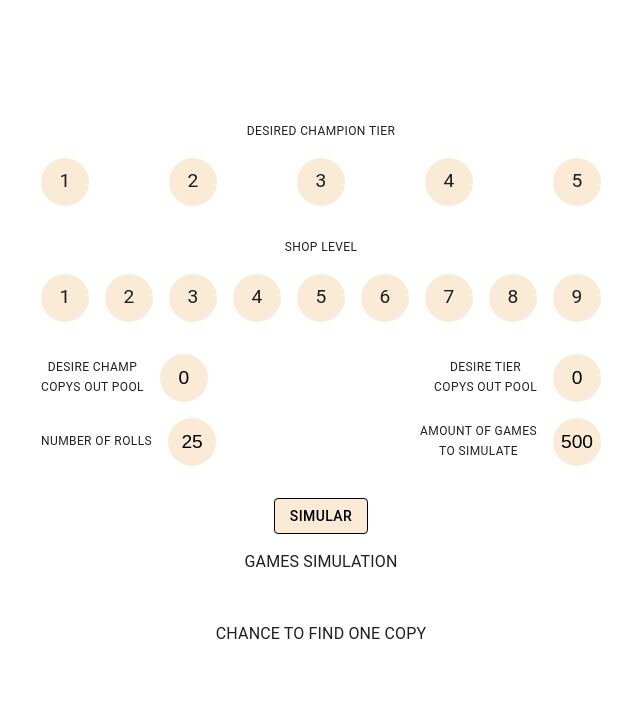
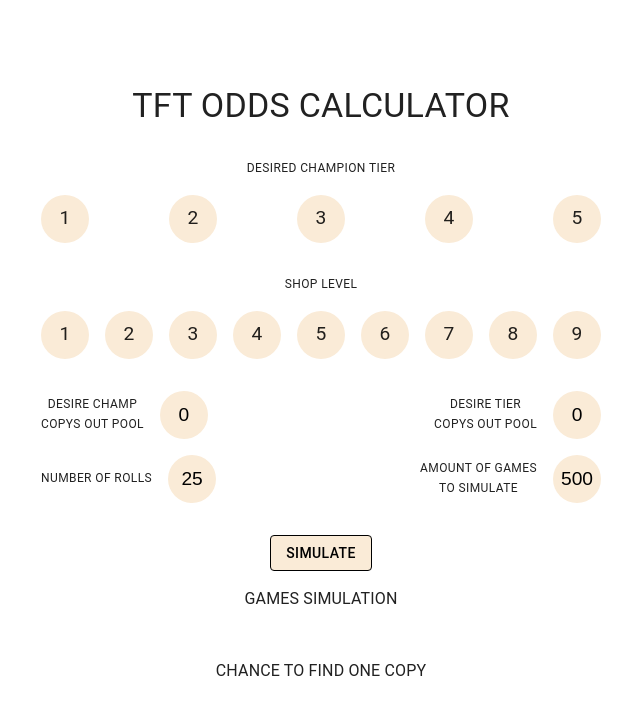
Before and after one commit to willian-pessoa/TFT-Probabilidade, a React (Create React App) app: page / in a window 1280 px wide. Shown: the top 714 px of the page, without its empty margins (319-959 px from the left). Built offline with nearby package versions, Linux system fonts and the light colour scheme.

Commit message:
text adjust

```diff
--- a/src/App.js
+++ b/src/App.js
@@ -101,6 +101,7 @@
       <CssBaseline />
       {/* {FORM} */}
       <VerticalCenterBox id="FORM" minWidth="700px" minHeight="50%" gap="2rem">
+        <Typography variant="h4">TFT ODDS CALCULATOR</Typography>
         {/* {TOP SIDE} */}
         <VerticalCenterBox id="TOP_CONTAINER" width="100%" gap="1rem">
           <Typography variant="caption">DESIRED CHAMPION TIER</Typography>
@@ -148,13 +149,13 @@
             '&:hover': {
               borderColor: "black",
             },
-          }}>SIMULAR</Button>
+          }}>SIMULATE</Button>
       </VerticalCenterBox>
       {/* {RESULT} */}
       <VerticalCenterBox id="TABLES" minWidth="700px" minHeight="50%" gap="2rem" marginBottom="2rem">
         <VerticalCenterBox width="100%">
           <Typography margin="1rem 0">GAMES SIMULATION</Typography>
-          <TableSimulation show={showTable} data={data} totalGames={games}/>
+          <TableSimulation show={showTable} data={data} totalGames={games} />
         </VerticalCenterBox>
         <VerticalCenterBox>
           <Typography>CHANCE TO FIND ONE COPY</Typography>
```
